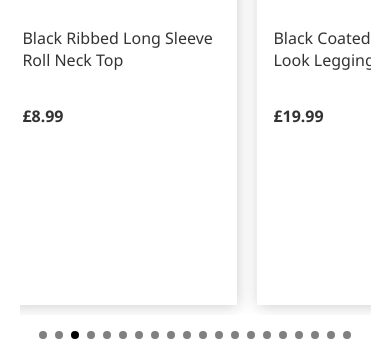
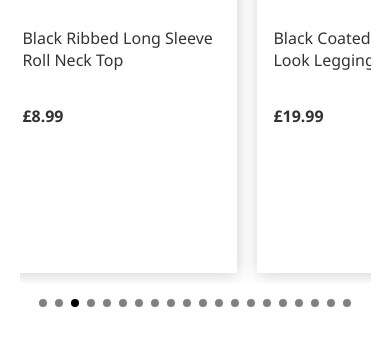
Before and after one commit to Madhin/NL-Dev-Task, a plain HTML site: page index.html in a window 390 px wide. Shown: the part 518-873 px from the top of the page. After the commit the page ends 844 px from the top, so only its background shows below. Drawn offline with nearby package versions, Linux system fonts and the light colour scheme; some packages are replaced by stand-ins of ours; a script that the page names is missing.

Commit message:
styling updated

```diff
--- a/styles.css
+++ b/styles.css
@@ -244,7 +244,7 @@ margin-left: -20%;
   }
 
   .slick-track{
-    height: 30rem
+    height: 28rem
   }
 
   .nav-bar{
```
